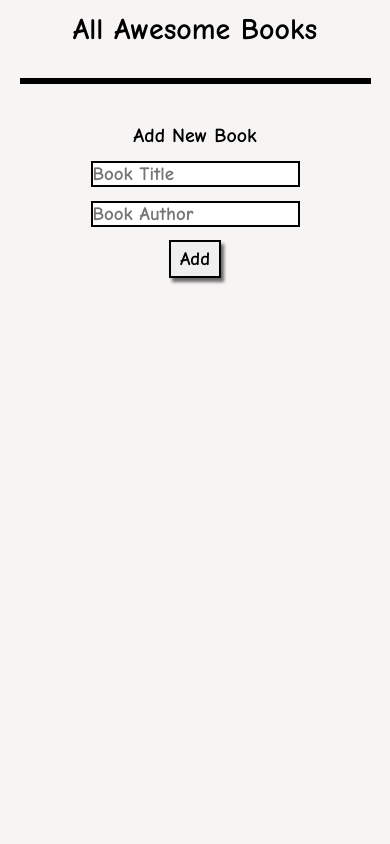
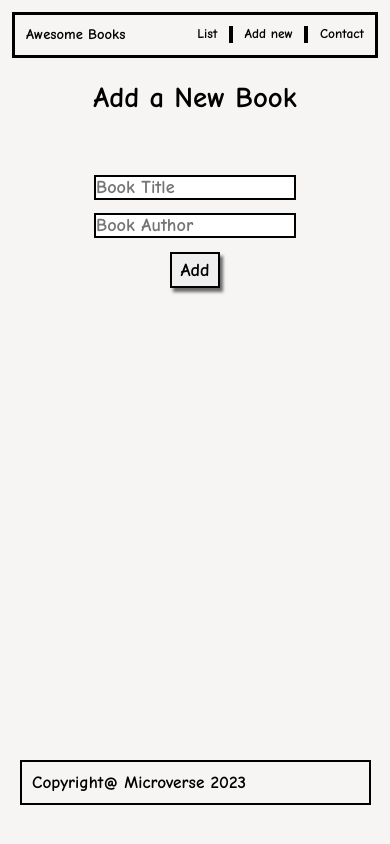
Before and after one commit to MMhaidari/awesome-book, a website: page index.html in a window 390 px wide. Drawn offline with Linux system fonts and the light colour scheme.

Commit message:
nvagation added to html asd styled using css also the navigation elements selected in index.js

```diff
--- a/index.html
+++ b/index.html
@@ -8,17 +8,44 @@
     <title>Document</title>
 </head>
 <body>
+    <header class="header">
+        <nav class="navigation">
+            <h3 class="navigation-header">Awesome Books</h3>
+            <ul class="navigation--links">
+                <li class="nav__link"><a href="#" class="list--link">List</a></li>
+                <hr class="lines">
+                <li class="nav__link"><a href="#" class="add-new--link">Add new</a></li>
+                <hr class="lines">
+                <li class="nav__link"><a href="#" class="contact--link">Contact</a></li>
+            </ul>
+        </nav>
+    </header>
     <div class="container">
-        <h1 class="primary-header">All Awesome Books</h1>
-        <div class="book-container"></div>
+        <div class="book--list hidden">
+            <h1 class="primary-header">Add a new book</h1>
+            <div class="book-container"></div>
+        </div>
 
         <form action="#" class="book-form">
-           <h2 class="form-header">Add New Book</h2>
+           <h2 class="primary-header">Add a New Book</h2>
            <input type="text" name="book-title" id="book-title" placeholder="Book Title" >
            <input type="text" name="book-author" id="book-author" placeholder="Book Author">
            <input class="add-book" type="submit" name="add-book" id="add-book" value="Add">
         </form>
+
+        <div class="contact hidden">
+            <h1 class="primary-header"> Contact information</h1>
+            <p class="contact--description">Do have any questions or you just want to say "Hello" <br> you can reach out to us!</p>
+            <ul class="contact--info">
+                <li>Our e-mail: mail@mail.com</li>
+                <li>Our phone number: 0043586534422</li>
+                <li>Our address: Streetname 22,84503, City, Country</li>
+            </ul>
+        </div>
      </div>
+     <footer class="footer">
+        <h2>Copyright@ Microverse 2023</h2>
+     </footer>
     <script defer src="index.js"></script>
 </body>
 </html>
--- a/index.js
+++ b/index.js
@@ -75,7 +75,6 @@ addbookBtn.addEventListener('click', (e) => {
   if (Books.bookList && Books.bookList.length > 0) {
     id = Books.bookList[Books.bookList.length - 1].id + 1;
   }
-
   if (bookTitle && bookAuthor) {
     const book = { id: id += 1, title: bookTitle, author: bookAuthor };
     const bookObject = new Books();
@@ -95,3 +94,10 @@ const displayBooks = () => {
 };
 
 displayBooks();
+
+const listOfBooks = document.querySelector('.book--list');
+const addNewBook = document.querySelector('.book-form');
+const contactInfo = document.querySelector('.contact');
+const listLinkBtn = document.querySelector('.list--link');
+const addNewLinkBtn = document.querySelector('.add-new--link');
+const contactLinkBtn = document.querySelector('.contact--link');
--- a/style.css
+++ b/style.css
@@ -19,13 +19,43 @@ body {
 
 .container {
   margin: 0 auto;
+  max-width: 144rem;
+}
+
+.navigation {
+  display: flex;
+  justify-content: space-between;
+  font-size: 1.9rem;
+  margin: 3.2rem;
+  padding: 1.8rem;
+  border: 0.4rem solid black;
+}
+
+.navigation--links {
+  display: flex;
+  gap: 3.2rem;
+}
+
+.navigation--links li {
+  list-style: none;
+}
+
+.navigation--links li a {
+  text-decoration: none;
+  color: #000;
+  font-weight: 700;
+  font-size: 2.2rem;
+}
+
+.lines {
+  border: 0.25rem solid #000;
 }
 
 .primary-header {
   text-align: center;
-  margin-bottom: 3.2rem;
+  margin-bottom: 5rem;
   margin-top: 1.2rem;
-  font-size: 3rem;
+  font-size: 4rem;
   font-weight: 900;
 }
 
@@ -93,8 +123,92 @@ body {
   box-shadow: none;
 }
 
-@media screen and (min-width: 850px) {
+.hidden {
+  display: none;
+}
+
+.contact {
+  max-width: 85rem;
+  margin: 0 auto;
+}
+
+.contact--description {
+  font-size: 2.5rem;
+  font-weight: 700;
+  margin-bottom: 5rem;
+}
+
+.contact--info {
+  font-size: 1.9rem;
+  margin-left: 2.8rem;
+  font-weight: 700;
+}
+
+.footer {
+  display: flex;
+  position: absolute;
+  width: 95%;
+  top: 88%;
+  margin: 3.2rem;
+  border: 0.3rem solid #000;
+  padding: 1.2rem;
+  font-size: 1.8rem;
+}
+
+@media (min-width: 850px) {
   .book-container {
     width: 76rem;
   }
 }
+
+@media (max-width: 850px) {
+  .contact {
+    width: 80vw;
+    margin: 0 auto;
+  }
+
+  .primary-header {
+    font-size: 3rem;
+  }
+
+  .contact--description {
+    font-size: 1.8rem;
+  }
+
+  .contact--info {
+    font-size: 1.5rem;
+  }
+}
+
+@media (max-width: 550px) {
+  html {
+    font-size: 0.6rem;
+  }
+
+  .navigation {
+    font-size: 1.3rem;
+    padding: 1.2rem;
+    margin: 1.2rem;
+  }
+
+  .navigation--links {
+    gap: 1.2rem;
+  }
+
+  .navigation ul a {
+    font-size: 1.4rem;
+  }
+
+  .contact {
+    width: 95vw;
+  }
+
+  .footer {
+    font-size: 1.2rem;
+    width: 90vw;
+    top: 90%;
+    left: 5%;
+    padding: 1.1rem;
+    margin: 0 auto;
+  }
+}
```
